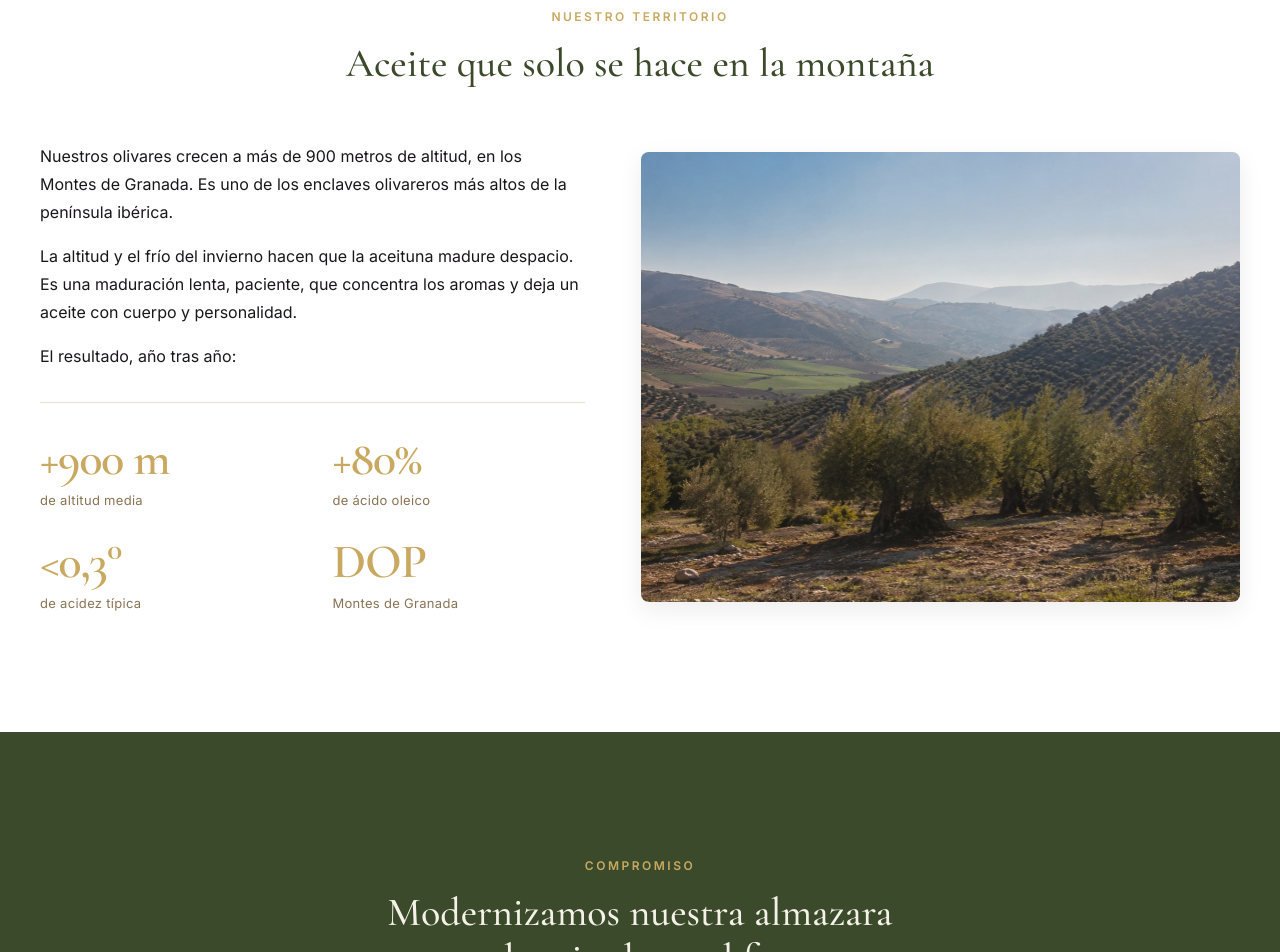
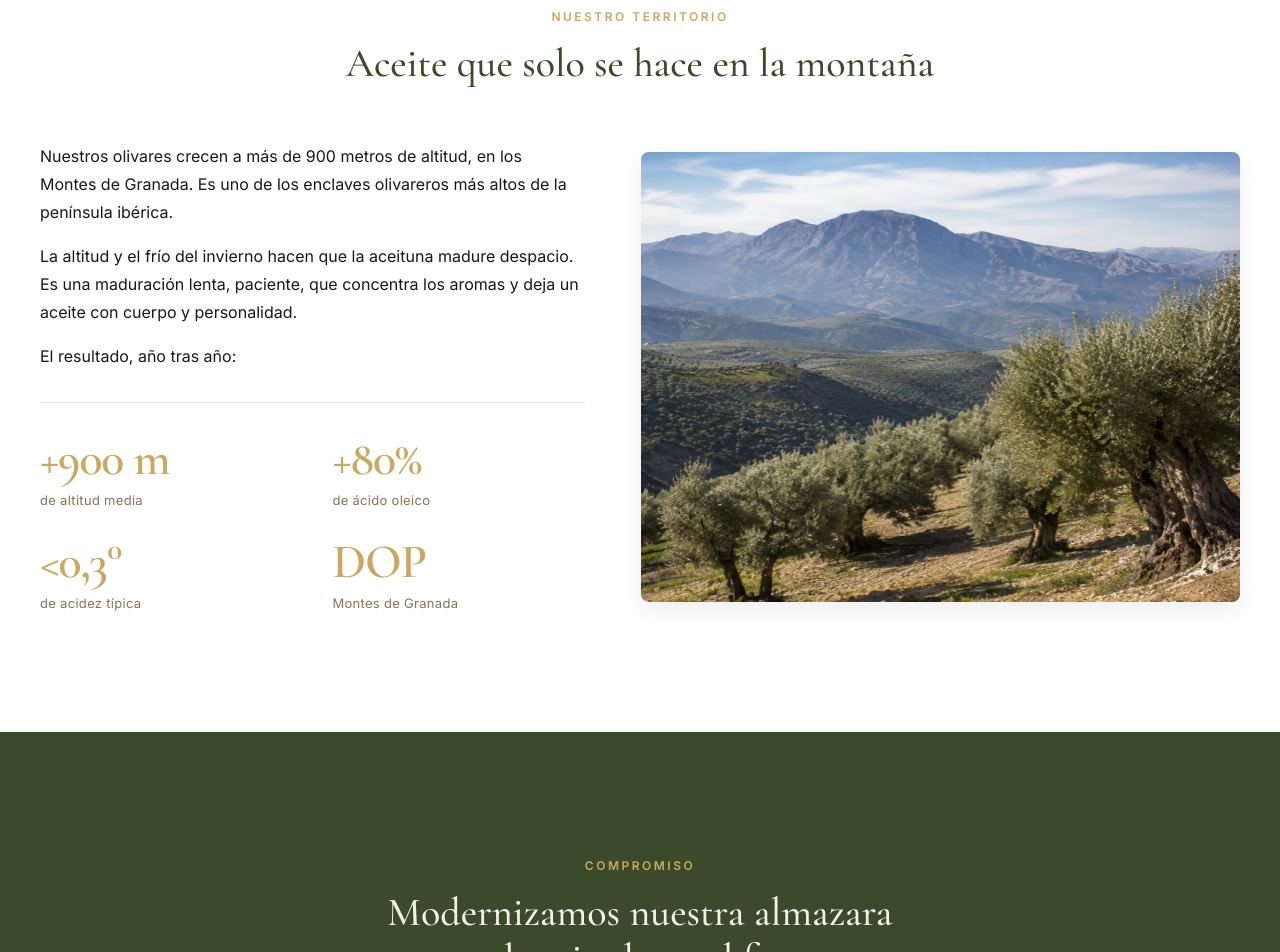
Before and after one commit to practicasfaeca/sca-virgen-cabeza, a plain HTML site: page la-cooperativa.html in a window 1280 px wide. Shown: the part 3080-4032 px from the top of the page. Drawn offline with nearby package versions, Linux system fonts and the light colour scheme.

Commit message:
Update la-cooperativa.html

```diff
--- a/la-cooperativa.html
+++ b/la-cooperativa.html
@@ -241,7 +241,7 @@
 
           <div class="olivar__imagen-wrapper">
             <img class="olivar__imagen"
-                 src="assets/images/history-timeline/1963-origen.jpg"
+                 src="assets/images/history-timeline/sierra.jpg"
                  alt="Paisaje del olivar de montaña a más de 900 metros, con la sierra al fondo"
                  loading="lazy" />
           </div>
```
